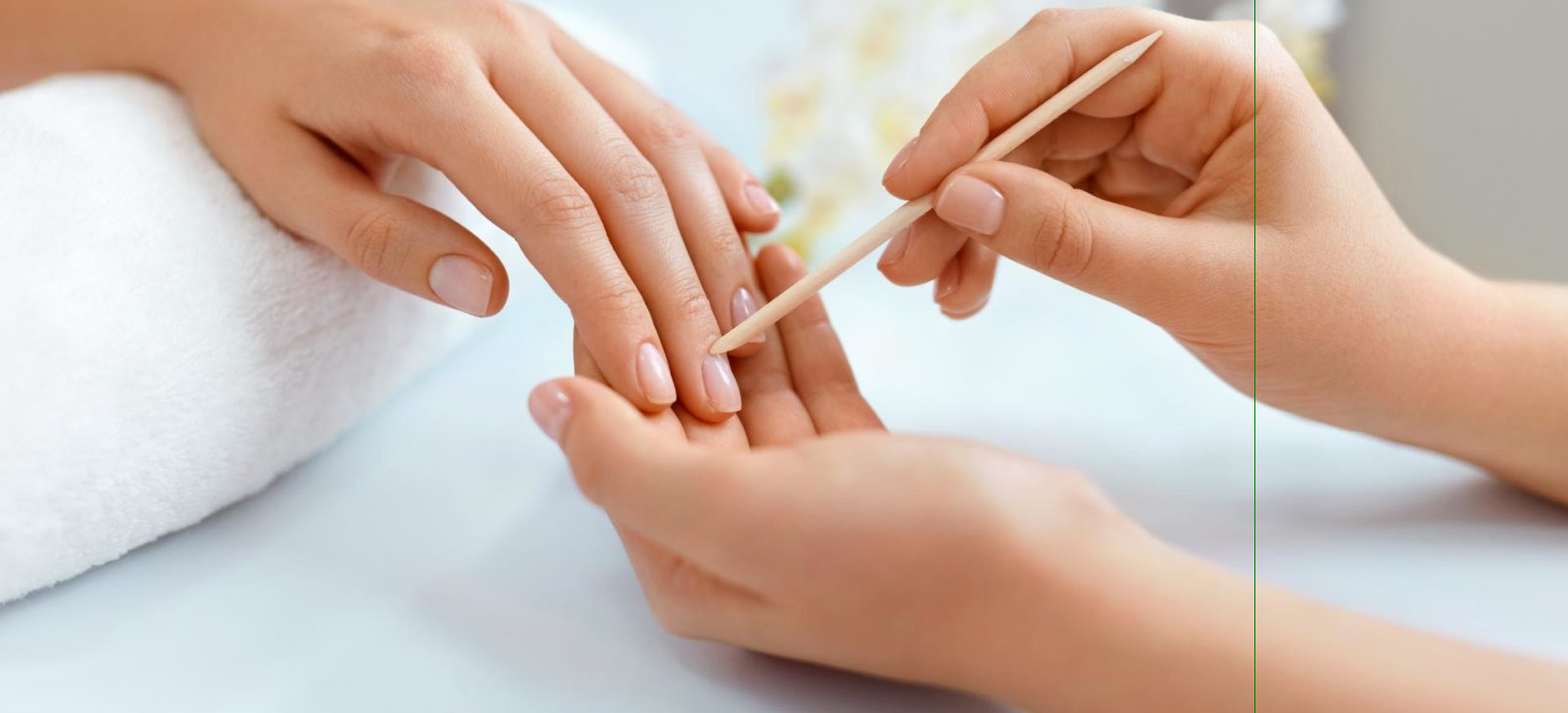
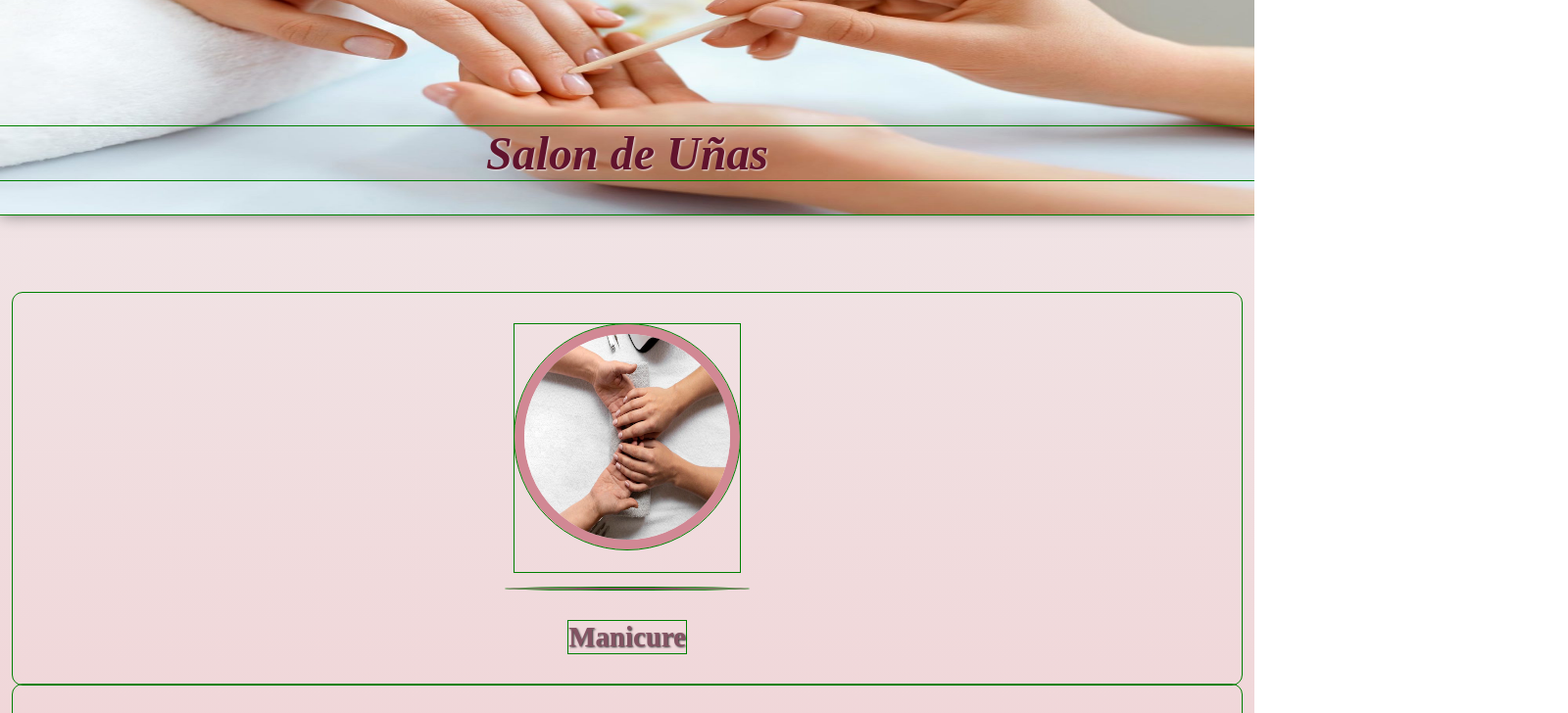
Before and after one commit to sole-arguello/PreEntrega3-ArguelloMariaSoledad, a website: page index.html in a window 1280 px wide. Shown: the part 220-948 px from the top of the page at 98% size, 1600 px wide, since content can reach past the window. Drawn offline with nearby package versions, Linux system fonts and the light colour scheme; files that its build step writes are made by us from their sources.

Commit message:
creo el partial home

```diff
--- /dev/null
+++ b/scss/_home.scss
@@ -0,0 +1,52 @@
+.main__index {
+    background: map-get($fondos, degrade1);
+    .portada {
+      position: relative;
+      @include flex(column, center);
+      &__titulo {
+        top: 70%;
+        width: 100%;
+        font-size: 3rem;
+        position: absolute;
+        text-align: center;
+        font-style: oblique;
+        font-family: $font-1;
+        color: map-get($color-text, text-1);
+        text-shadow: map-get($sombras, sombraText-3);
+      }
+      &__img {
+        width: 100%;
+        height: 300px;
+        box-shadow: map-get($sombras, sombraBox-2);
+      }
+    }
+    .service__container--index {
+      width: 100%;
+      padding: 5rem 0;
+      .service__card--index {
+        @include flex-col-center;
+        font-weight: 600;
+        font-size: 1.8rem;
+        margin: 0 0.8rem;
+        padding: 2rem 0.5rem;
+        border-radius: 10px;
+        color: map-get($color-text, text-8);
+        text-shadow: map-get($sombras, sombraText-1);
+        /*box-shadow: map-get($sombras, sombraBox-4);*/
+        .service__card--imgIndex {
+          width: 230px;
+          height: 230px;
+          margin: 0 0 1rem 0;
+          border-radius: 100%;
+          border: map-get($bordes , borde-3);
+        }
+        .service__card--lineIndex {
+          width: 20%;
+          border: 1px solid;
+          border-radius: 100%;
+          margin: 1rem 0 2rem 0;
+          color: map-get($color-text, text-8);
+        }
+      }
+    }
+  }
--- a/scss/style.scss
+++ b/scss/style.scss
@@ -9,3 +9,4 @@ $font-4: "Raleway";
 @import "reset";
 @import "mixins";
 @import "navbar";
+@import "home";
```
